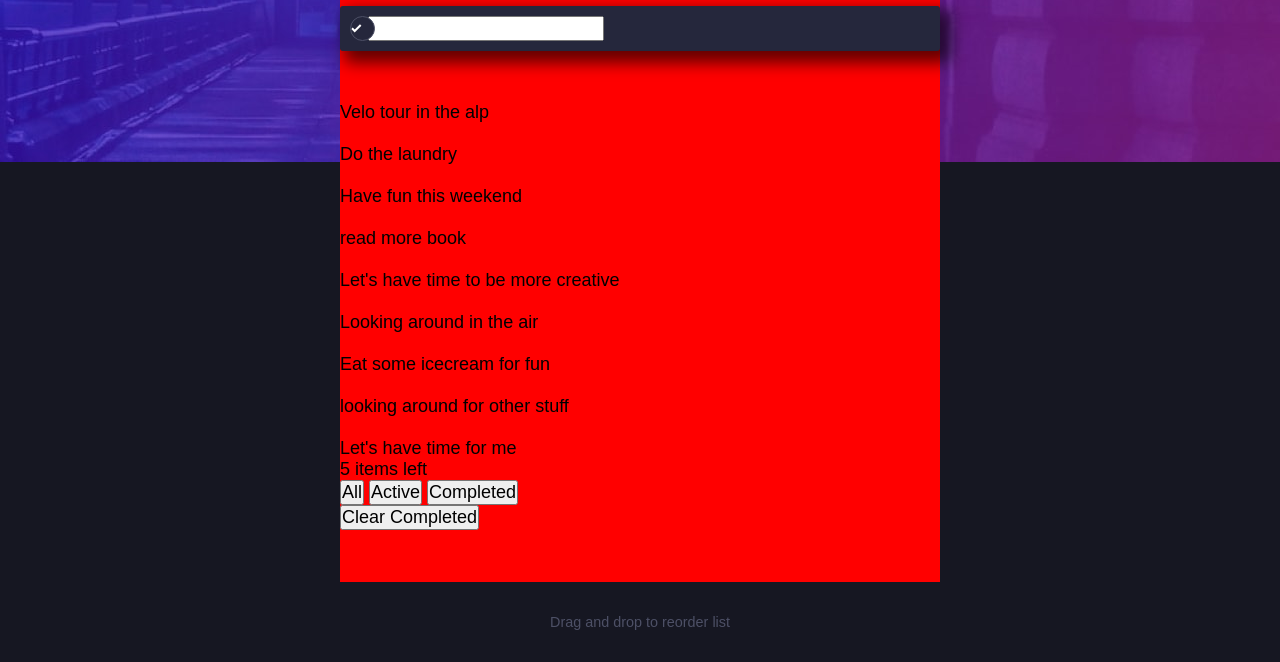
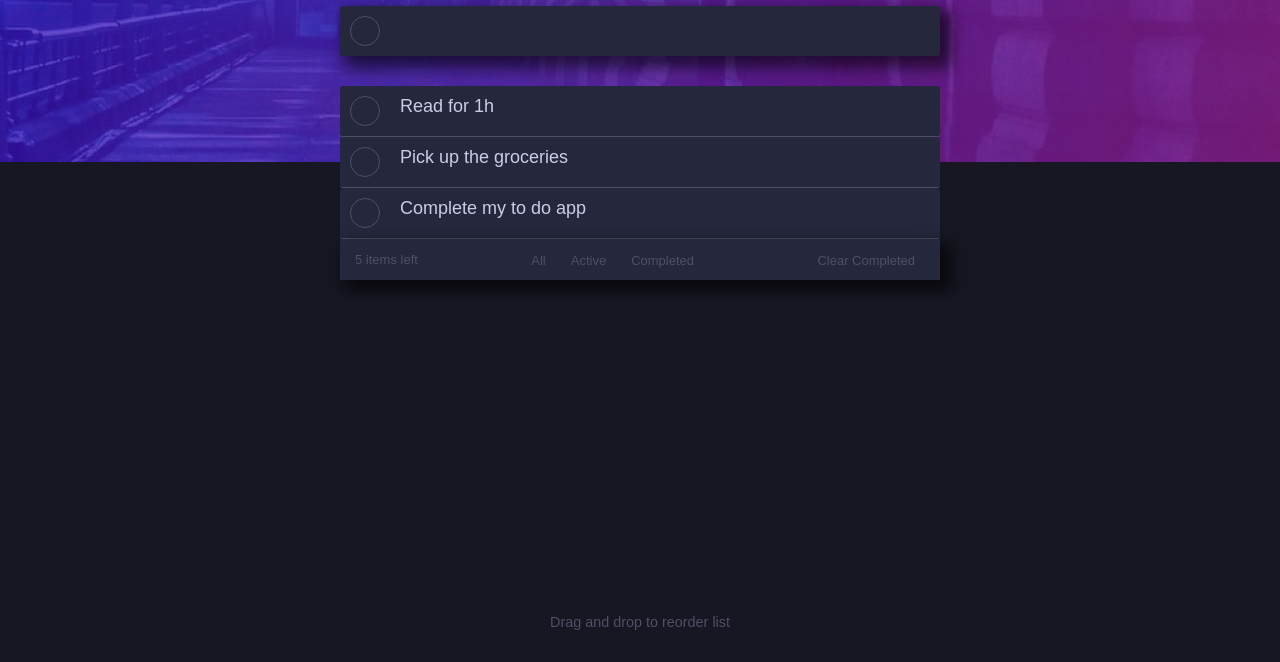
Before and after one commit to Bsofian1/todo-list, a plain HTML site: page index.html in a window 1280 px wide. Shown: the part 138-800 px from the top of the page. Drawn offline with Linux system fonts and the light colour scheme; a web font is replaced by a local one.

Commit message:
html css done

```diff
--- a/css/master.css
+++ b/css/master.css
@@ -41,7 +41,6 @@ body {
 }
 
 .content-wrapper {
-  background-color: red;
   width: var(--content-width);
   height: 80%;
   position: absolute;
@@ -56,39 +55,139 @@ body {
   justify-content: space-between;
 }
 
-.title h1{
+.title h1 {
   font-size: 30px;
   font-weight: 700;
   letter-spacing: 10px;
   color: white;
 }
 
-.current-content{
-    position: relative;
+.current-content {
+  display: flex;
   background-color: var(--secondary-bg-color-dark);
   padding: 10px 10px;
   margin: 30px 0;
   border-radius: 3px;
-    box-shadow: 8px 8px 16px 4px rgba(0,0,0,0.61);
+  box-shadow: 8px 8px 16px 4px rgba(0, 0, 0, 0.61);
 }
 
-input[type=checkbox] {
-    visibility: hidden;
+/* box for the checkbox */
+.current-content .check-wrapper {
+  width: 30px;
+  height: 30px;
+}
+/* round background for checkbox */
+.current-content .check-wrapper .check-bg {
+  width: 100%;
+  height: 100%;
+  border-radius: 50%;
+  display: flex;
+  justify-content: center;
+  align-items: center;
+  border: 1px solid var(--footer-font-color-dark);
 }
 
-.container{
-
-}
-/* Create a custom checkbox */
-.checkmark {
-    position: absolute;
-    top: auto;
-    left: 10px;
-    height: 25px;
-    width: 25px;
-    background-color: var(--secondary-bg-color-dark);
-    border: 1px solid var(--footer-font-color-dark);
-    border-radius: 50%;
+/* border for the checkbox on hover */
+.current-content .check-wrapper:hover .check-bg {
+  border: 1px solid var(--check-background-gradient-f);
 }
 
-/* On mouse-over, border background color */
+/* Uncheck by default */
+.current-content .check-wrapper .check-bg span {
+  display: none;
+}
+/* Check svg */
+.checked {
+  display: flex;
+  justify-content: center;
+  align-items: center;
+  background: linear-gradient(hsl(192, 100%, 67%), hsl(280, 87%, 65%));
+}
+
+.current-text {
+  height: 30px;
+  width: 92%;
+  background-color: var(--secondary-bg-color-dark);
+  border: none;
+  color: var(--main-font-color-dark);
+  padding: 0 20px;
+}
+
+*:focus {
+  outline: none;
+}
+
+.task-remain {
+  box-shadow: 8px 8px 16px 4px rgba(0, 0, 0, 0.61);
+  background-color: var(--secondary-bg-color-dark);
+}
+
+.current-content.current {
+  margin: 0;
+  box-shadow: none;
+  border-bottom: 1px solid var(--footer-font-color-dark);
+}
+
+/* center the cross to delete */
+.current-content:hover span {
+  display: flex;
+  justify-content: center;
+  align-items: center;
+}
+
+.current-content span {
+  display: none;
+}
+
+/* *************Footer section********* */
+
+.footer-content {
+  display: flex;
+  justify-content: space-between;
+  align-items: center;
+  background-color: var(--secondary-bg-color-dark);
+  box-shadow: 8px 8px 16px 4px rgba(0, 0, 0, 0.61);
+}
+
+.footer-content .section-left,
+.section-center,
+.section-right {
+  padding: 10px 15px;
+}
+
+.footer-content .section-left p {
+  font-size: 13px;
+  color: var(--footer-font-color-dark);
+}
+.footer-content .section-left:hover p {
+  color: var(--main-font-color-dark);
+}
+.footer-content .section-center button {
+  background: none;
+  border: none;
+  padding: 0 10px;
+  font-size: 13px;
+  color: var(--footer-font-color-dark);
+}
+.footer-content .section-center button:hover {
+  color: var(--main-font-color-dark);
+}
+
+.footer-content .section-center button:focus {
+  color: hsl(220, 98%, 61%);
+}
+
+.footer-content .section-right button {
+  background: none;
+  border: none;
+  padding: 0 10px;
+  font-size: 13px;
+  color: var(--footer-font-color-dark);
+}
+.footer-content .section-right button:hover {
+  color: var(--main-font-color-dark);
+}
+
+.footer-content .section-right button:focus {
+  color: hsl(220, 98%, 61%);
+}
--- a/index.html
+++ b/index.html
@@ -30,51 +30,47 @@
         </svg>
       </div>
       <div class="current-content">
-        <label class="container">
-          <input type="checkbox">
-          <span class="checkmark"><svg xmlns="http://www.w3.org/2000/svg" width="11" height="9"><path fill="none" stroke="#FFF" stroke-width="2" d="M1 4.304L3.696 7l6-6"/></svg></span>
-        </label>
-        <input type="text" id="current-text" />
+        <div class="check-wrapper">
+          <div class="check-bg">
+            <span
+              ><svg xmlns="http://www.w3.org/2000/svg" width="11" height="9">
+                <path
+                  fill="none"
+                  stroke="#FFF"
+                  stroke-width="2"
+                  d="M1 4.304L3.696 7l6-6"/></svg></span>
+          </div>
+        </div>
+        <input type="text" class="current-text" />
       </div>
-      <div class="tasks-remain">
-        <div class="task-content">
-          <input type="checkbox" name="current-task" id="current-task" />
-          <p>Velo tour in the alp</p>
+      <div class="tasks-remain"></div>
+      <div class="current-content current">
+        <div class="check-wrapper">
+          <div class="check-bg">
+              <span><svg xmlns="http://www.w3.org/2000/svg" width="11" height="9"><path fill="none" stroke="#FFF" stroke-width="2" d="M1 4.304L3.696 7l6-6"/></svg></span>
+          </div>
         </div>
-        <div class="task-content">
-          <input type="checkbox" name="current-task" id="current-task" />
-          <p>Do the laundry</p>
+        <p class="current-text">Read for 1h</p>
+        <span><svg xmlns="http://www.w3.org/2000/svg" width="18" height="18"><path fill="#494C6B" fill-rule="evenodd" d="M16.97 0l.708.707L9.546 8.84l8.132 8.132-.707.707-8.132-8.132-8.132 8.132L0 16.97l8.132-8.132L0 .707.707 0 8.84 8.132 16.971 0z"/></svg></span>
+      </div>
+      <div class="current-content current">
+        <div class="check-wrapper ">
+          <div class="check-bg">
+              <span><svg xmlns="http://www.w3.org/2000/svg" width="11" height="9"><path fill="none" stroke="#FFF" stroke-width="2" d="M1 4.304L3.696 7l6-6"/></svg></span>
+          </div>
         </div>
-        <div class="task-content">
-          <input type="checkbox" name="current-task" id="current-task" />
-          <p>Have fun this weekend</p>
+        <p class="current-text">Pick up the groceries</p>
+        <span><svg xmlns="http://www.w3.org/2000/svg" width="18" height="18"><path fill="#494C6B" fill-rule="evenodd" d="M16.97 0l.708.707L9.546 8.84l8.132 8.132-.707.707-8.132-8.132-8.132 8.132L0 16.97l8.132-8.132L0 .707.707 0 8.84 8.132 16.971 0z"/></svg></span>
+      </div>
+      <div class="current-content current">
+        <div class="check-wrapper">
+          <div class="check-bg">
+              <span><svg xmlns="http://www.w3.org/2000/svg" width="11" height="9"><path fill="none" stroke="#FFF" stroke-width="2" d="M1 4.304L3.696 7l6-6"/></svg></span>
+          </div>
         </div>
-        <div class="task-content">
-          <input type="checkbox" name="current-task" id="current-task" />
-          <p>read more book</p>
-        </div>
-        <div class="task-content">
-          <input type="checkbox" name="current-task" id="current-task" />
-          <p>Let's have time to be more creative</p>
-        </div>
-        <div class="task-content">
-          <input type="checkbox" name="current-task" id="current-task" />
-          <p>Looking around in the air</p>
-        </div>
-        <div class="task-content">
-          <input type="checkbox" name="current-task" id="current-task" />
-          <p>Eat some icecream for fun</p>
-        </div>
-        <div class="task-content">
-          <input type="checkbox" name="current-task" id="current-task" />
-          <p>looking around for other stuff</p>
-        </div>
-        <div class="task-content">
-          <input type="checkbox" name="current-task" id="current-task" />
-          <p>Let's have time for me</p>
-        </div>
+        <p class="current-text">Complete my to do app</p>
+        <span><svg xmlns="http://www.w3.org/2000/svg" width="18" height="18"><path fill="#494C6B" fill-rule="evenodd" d="M16.97 0l.708.707L9.546 8.84l8.132 8.132-.707.707-8.132-8.132-8.132 8.132L0 16.97l8.132-8.132L0 .707.707 0 8.84 8.132 16.971 0z"/></svg></span>
       </div>
-
       <div class="footer-content">
         <div class="section-left">
           <p>5 items left</p>
```
Lines whose indentation alone changed are shown as unchanged.
